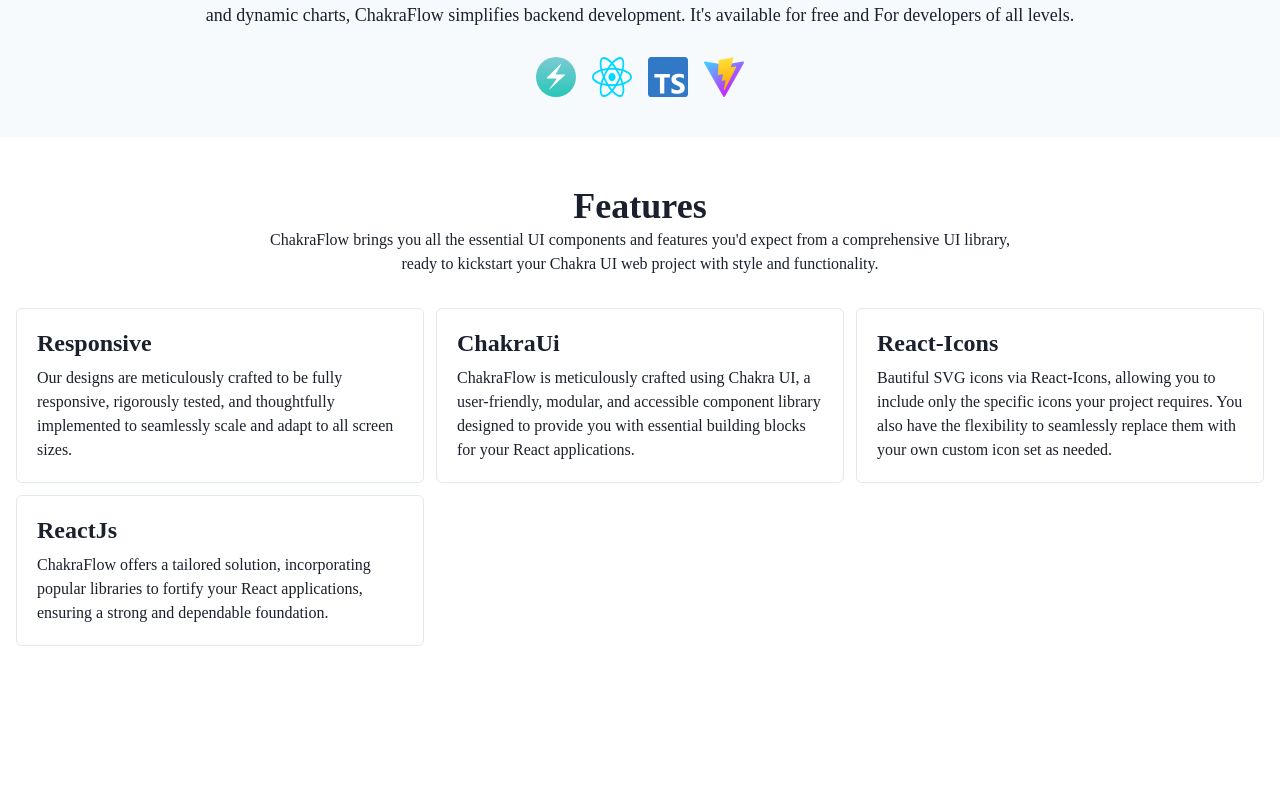
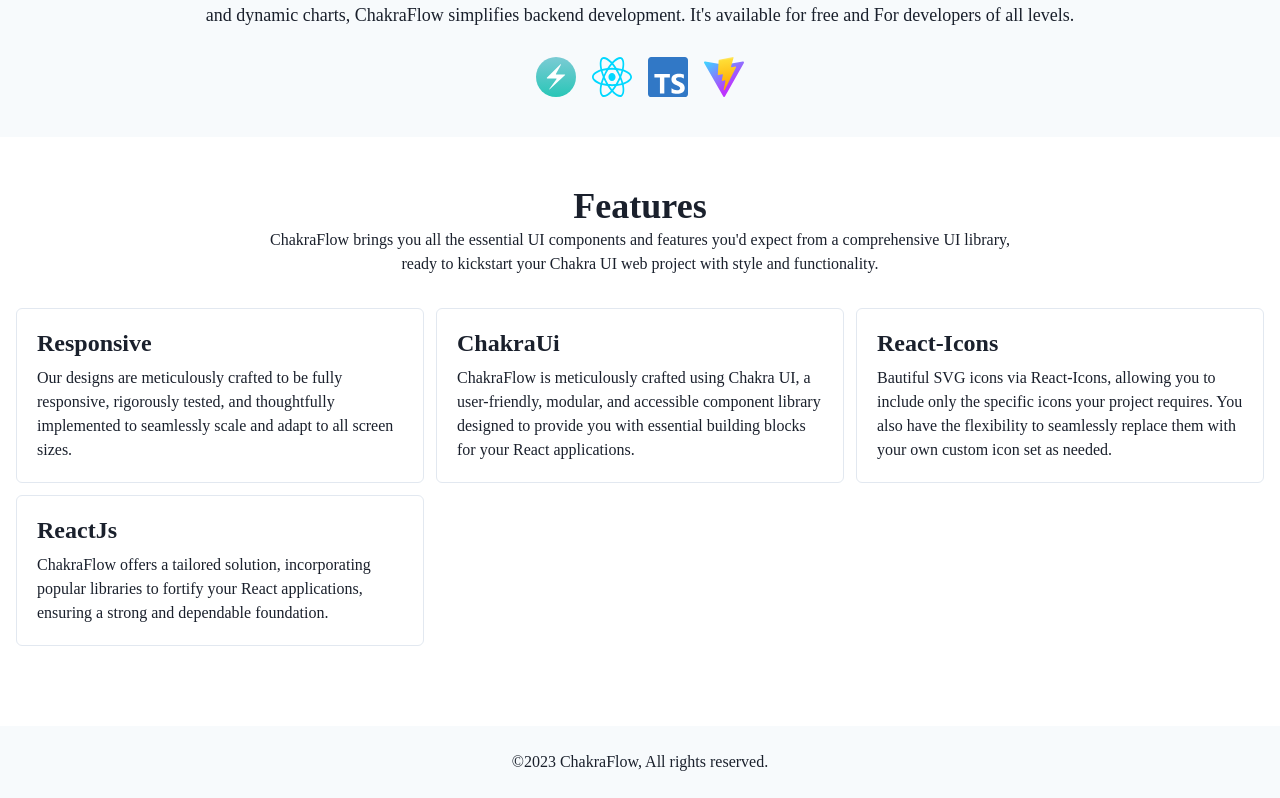
Before and after one commit to KhalilMeziane/ChakraFlow, a React (Vite) app: page / in a window 1280 px wide. Shown: the part 308-1106 px from the top of the page. Before the commit the page ends 1034 px from the top, so only its background shows below. Built offline with nearby package versions, Linux system fonts and the light colour scheme; the HTML template or start-up script is replaced by a standard one; a web font is replaced by a local one.

Commit message:
feat: create footer component

```diff
--- /dev/null
+++ b/src/pages/home/components/Footer.tsx
@@ -0,0 +1,11 @@
+import { Box, Text, VStack } from "@chakra-ui/react";
+
+export default function Footer() {
+  return (
+    <Box as='footer' bg="gray.50" py="6">
+        <VStack>
+            <Text>©2023 ChakraFlow, All rights reserved.</Text>
+        </VStack>
+    </Box>
+  )
+}
--- a/src/pages/home/components/index.ts
+++ b/src/pages/home/components/index.ts
@@ -1,3 +1,4 @@
 export { default as Navbar } from './Navbar'
 export { default as Header } from './Header'
 export { default as Features } from './Features'
+export { default as Footer } from './Footer'
--- a/src/pages/home/page.tsx
+++ b/src/pages/home/page.tsx
@@ -1,6 +1,6 @@
 import { Head } from '@components/index'
 import { BrandName } from '@src/constants'
-import { Navbar, Header, Features } from './components'
+import { Navbar, Header, Features, Footer } from './components'
 
 export default function Home () {
     return (
@@ -13,6 +13,7 @@
             <main>
                 <Features />
             </main>
+            <Footer />
         </>
     )
 }
```
